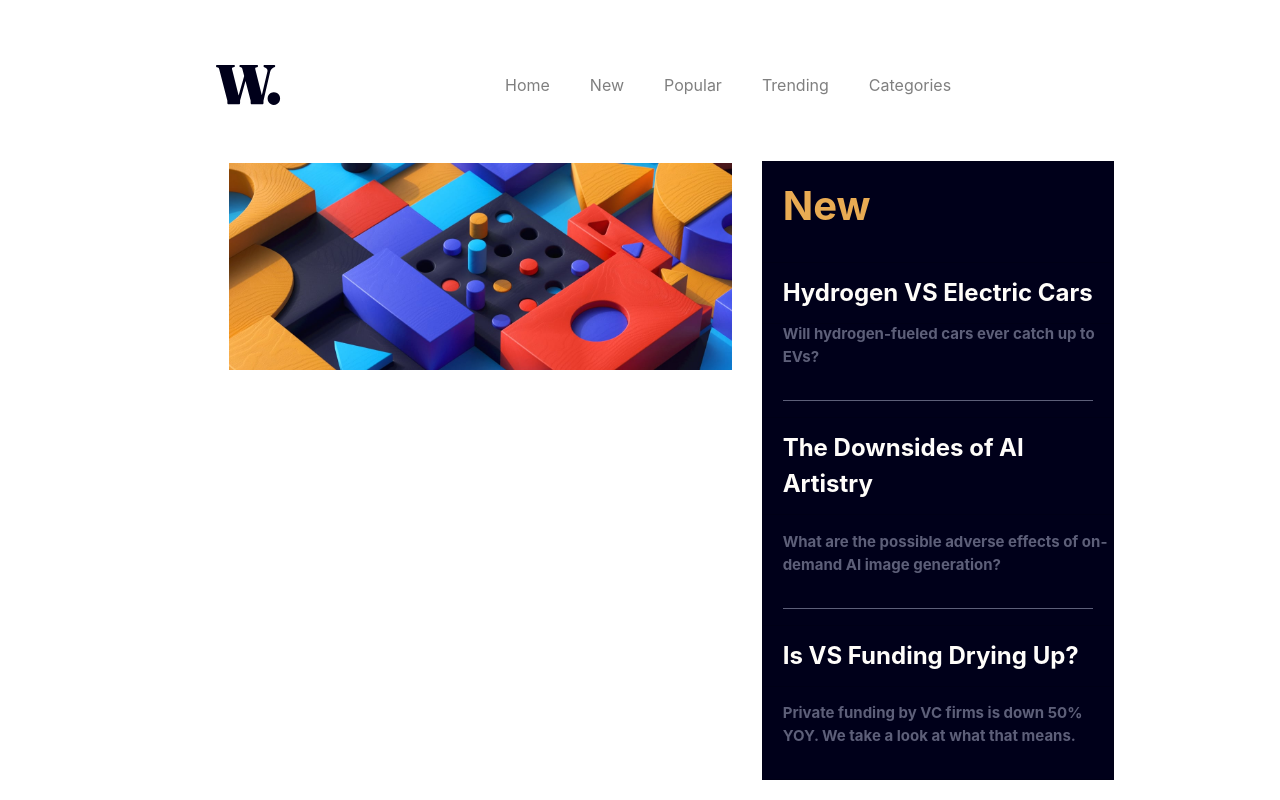
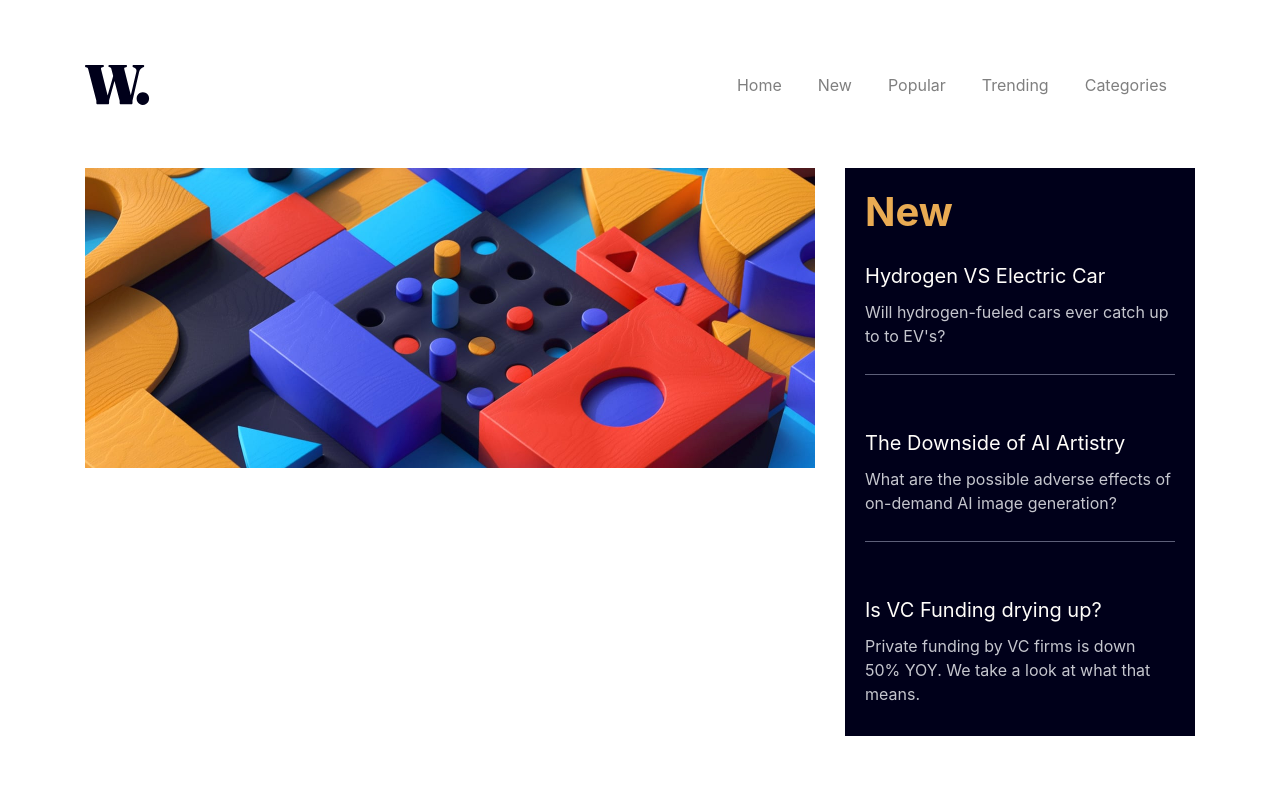
Before and after one commit to tylerphopho/news-homepage, a plain HTML site: page index.html in a window 1280 px wide. Drawn offline with nearby package versions, Linux system fonts and the light colour scheme.

Commit message:
Added containter for layout

```diff
--- a/assets/style/_card.scss
+++ b/assets/style/_card.scss
@@ -1,41 +1,27 @@
 @import "./variables";
 
 .card {
-    width: 22rem;
-    margin-top: 43px;
-    border-radius: none;
-    background-color: var(--very-dark-blue) !important;
+    background-color: var(--very-dark-blue)  !important;
+}
+
+.title {
+    color: var(--soft-orange);
+    padding-bottom: 20px;
+    font-weight: 700;
+    @include font-family();
 }
 
 .card-title {
-    color: var(--soft-orange);
-    font-size: 40px;
-    font-weight: 700;
-    @include font_family();
+    color: var(--off-white);
+    font-weight: 400;
+    @include font-family();
 }
 
-.card-text{
-    font-size: 15px;
-    padding-left: 20px;
-    font-weight: 700;
-    color: var(--dark-grayish-blue);
-    @include font_family();
-}
-
-.list-group-item {
-    background-color: var(--very-dark-blue) !important;
-    font-size: 24px;
-    font-weight: 700;
-    color: var(--off-white);
-    @include font_family();
-
-    &:hover {
-        color: var(--soft-orange);
-    }
+.card-text {
+    color: var(--grayish-blue);
+    padding-bottom: 10px;
 }
 
 hr {
-    display: block !important;
     border-top: 1px solid var(--dark-grayish-blue) !important;
-    margin: 20px
 }
--- a/assets/style/_desktop.scss
+++ b/assets/style/_desktop.scss
@@ -1,5 +1,40 @@
-#desktop_img {
-    padding-left: 214px;
-    padding-top: 45px;
-    width: 100%;
+@import "./variables";
+
+#content {
+    padding-top: 50px;
 }
+
+// .paragraph_header {
+//     float: left;
+//     width: 50%;
+//     padding-top: 30px;
+//     padding-left: 214px;
+//     font-size: 50px;
+//     font-weight: 800;
+//     line-height: 55px;
+//     position: relative;
+//     color: var(--very-dark-blue);
+//     @include font_family();
+// }
+
+// .paragraph {
+//     float: left;
+//     width: 39%;
+//     padding-top: 30px;
+//     padding-left: 90px;
+//     font-size: 15px;
+//     word-spacing: 2px;
+//     @include font_family();
+// }
+
+// .paragraph_button {
+//     float: left;
+//     width: 220px;
+//     height: 55px;
+//     margin-top: 50px !important;
+//     letter-spacing: 3px;
+//     color: var(--off-white);
+//     background-color: var(--soft-red);
+//     font-weight: 700 !important;
+//     @include font_family();
+// }
--- a/assets/style/_navbar.scss
+++ b/assets/style/_navbar.scss
@@ -2,15 +2,11 @@
 
 nav {
     padding-top: 60px !important;
-    padding-right: 407px !important;
     color: hsl(233, 8%, 79%) !important;
-}
-.navbar-brand {
-    padding: 200px;
 }
 .nav-item {
     font-weight: 400;
-    padding-right: 24px;
+    padding-right: 20px;
     @include font_family();
 }
 
--- a/index.html
+++ b/index.html
@@ -1,20 +1,25 @@
 <!DOCTYPE html>
 <html lang="en">
+
 <head>
   <meta charset="UTF-8">
   <meta http-equiv="X-UA-Compatible" content="IE=edge">
   <meta name="viewport" content="width=device-width, initial-scale=1.0">
   <link rel="stylesheet" href="/assets/style/style.css">
-  <link rel="stylesheet" href="https://cdn.jsdelivr.net/npm/bootstrap@4.0.0/dist/css/bootstrap.min.css" integrity="sha384-Gn5384xqQ1aoWXA+058RXPxPg6fy4IWvTNh0E263XmFcJlSAwiGgFAW/dAiS6JXm" crossorigin="anonymous">
+  <link rel="stylesheet" href="https://cdn.jsdelivr.net/npm/bootstrap@4.0.0/dist/css/bootstrap.min.css"
+    integrity="sha384-Gn5384xqQ1aoWXA+058RXPxPg6fy4IWvTNh0E263XmFcJlSAwiGgFAW/dAiS6JXm" crossorigin="anonymous">
   <title>News Homepage</title>
 </head>
+
 <body>
 
 
   <!-- Navbar -->
   <nav class="navbar navbar-expand-lg navbar-light bg-transparent">
+    <div class="container">
       <a class="navbar-brand" href="#"><img src="/assets/images/logo.svg" alt=""></a>
-  <button class="navbar-toggler" type="button" data-toggle="collapse" data-target="#navbarNav" aria-controls="navbarNav" aria-expanded="false" aria-label="Toggle navigation">
+      <button class="navbar-toggler" type="button" data-toggle="collapse" data-target="#navbarNav"
+        aria-controls="navbarNav" aria-expanded="false" aria-label="Toggle navigation">
         <span class="navbar-toggler-icon"></span>
       </button>
       <div class="collapse navbar-collapse" id="navbarNav">
@@ -36,39 +41,54 @@
           </li>
         </ul>
       </div>
+    </div>
   </nav>
 
   <!-- Desktop Components -->
-<div class="container-fluid">
+  <div id="content" class="container">
     <div class="row">
+      <div class="col-sm-8">
+        <img class="img-fluid" id="desktop_img" src="/assets/images/image-web-3-desktop.jpg" alt="desktop_img">
+      </div>
+      <div class="col-sm-4">
+        <div class="card border-0 rounded-0">
+          <div class="card-body">
+            <h1 class="title">New</h1>
+            <h5 class="card-title">Hydrogen VS Electric Car</h5>
+            <p class="card-text">Will hydrogen-fueled cars ever catch up to to EV's? </p>
+            <hr>
+          </div>
+          <div class="card-body">
+            <h5 class="card-title">The Downside of AI Artistry</h5>
+            <p class="card-text">What are the possible adverse effects of on-demand AI image generation?</p>
+            <hr>
+          </div>
+          <div class="card-body">
+            <h5 class="card-title">Is VC Funding drying up?</h5>
+            <p class="card-text">Private funding by VC firms is down 50% YOY. We take a look at what that means. </p>
+          </div>
+        </div>
+      </div>
+    </div>
+    <div class="row">
+      <div class="col">
 
-    <div class="col-md-7">
-      <img id="desktop_img"src="/assets/images/image-web-3-desktop.jpg" alt="desktop_img">
       </div>
+    </div>
+    <div class="row">
+      <div class="col">
 
-    <div class="col-sm-5">
-      <div class="card rounded-0">
-        <div class="card-body">
-          <h2 class="card-title">New</h2>
-        </div>
-        <ul class="list-group list-group-flush">
-          <a href="#" class="list-group-item">Hydrogen VS Electric Cars</a>
-          <p class="card-text">Will hydrogen-fueled cars ever catch up to EVs?<hr><p>
-          <a href="#" class="list-group-item">The Downsides of AI Artistry</a>
-          <p class="card-text">What are the possible adverse effects of on-demand AI image generation?<hr><p>
-          <a href="#" class="list-group-item">Is VS Funding Drying Up?<a>
-          <p class="card-text">Private funding by VC firms is down 50% YOY. We take a look at what that means.<p>
-        </ul>
-      </div>
       </div>
     </div>
   </div>
 
 
 
-
 </body>
-<script src="https://cdn.jsdelivr.net/npm/bootstrap@4.0.0/dist/js/bootstrap.min.js" integrity="sha384-JZR6Spejh4U02d8jOt6vLEHfe/JQGiRRSQQxSfFWpi1MquVdAyjUar5+76PVCmYl" crossorigin="anonymous"></script>
-<script src="https://code.jquery.com/jquery-3.2.1.slim.min.js" integrity="sha384-KJ3o2DKtIkvYIK3UENzmM7KCkRr/rE9/Qpg6aAZGJwFDMVNA/GpGFF93hXpG5KkN" crossorigin="anonymous"></script>
-<script src="https://cdn.jsdelivr.net/npm/popper.js@1.12.9/dist/umd/popper.min.js" integrity="sha384-ApNbgh9B+Y1QKtv3Rn7W3mgPxhU9K/ScQsAP7hUibX39j7fakFPskvXusvfa0b4Q" crossorigin="anonymous"></script>
+<script src="https://cdn.jsdelivr.net/npm/bootstrap@4.0.0/dist/js/bootstrap.min.js"
+  integrity="sha384-JZR6Spejh4U02d8jOt6vLEHfe/JQGiRRSQQxSfFWpi1MquVdAyjUar5+76PVCmYl" crossorigin="anonymous"></script>
+<script src="https://code.jquery.com/jquery-3.2.1.slim.min.js"
+  integrity="sha384-KJ3o2DKtIkvYIK3UENzmM7KCkRr/rE9/Qpg6aAZGJwFDMVNA/GpGFF93hXpG5KkN" crossorigin="anonymous"></script>
+<script src="https://cdn.jsdelivr.net/npm/popper.js@1.12.9/dist/umd/popper.min.js"
+  integrity="sha384-ApNbgh9B+Y1QKtv3Rn7W3mgPxhU9K/ScQsAP7hUibX39j7fakFPskvXusvfa0b4Q" crossorigin="anonymous"></script>
 </html>
```
Also changed, not shown: assets/style/style.css, 1 other file. Lines whose indentation alone changed are shown as unchanged.
